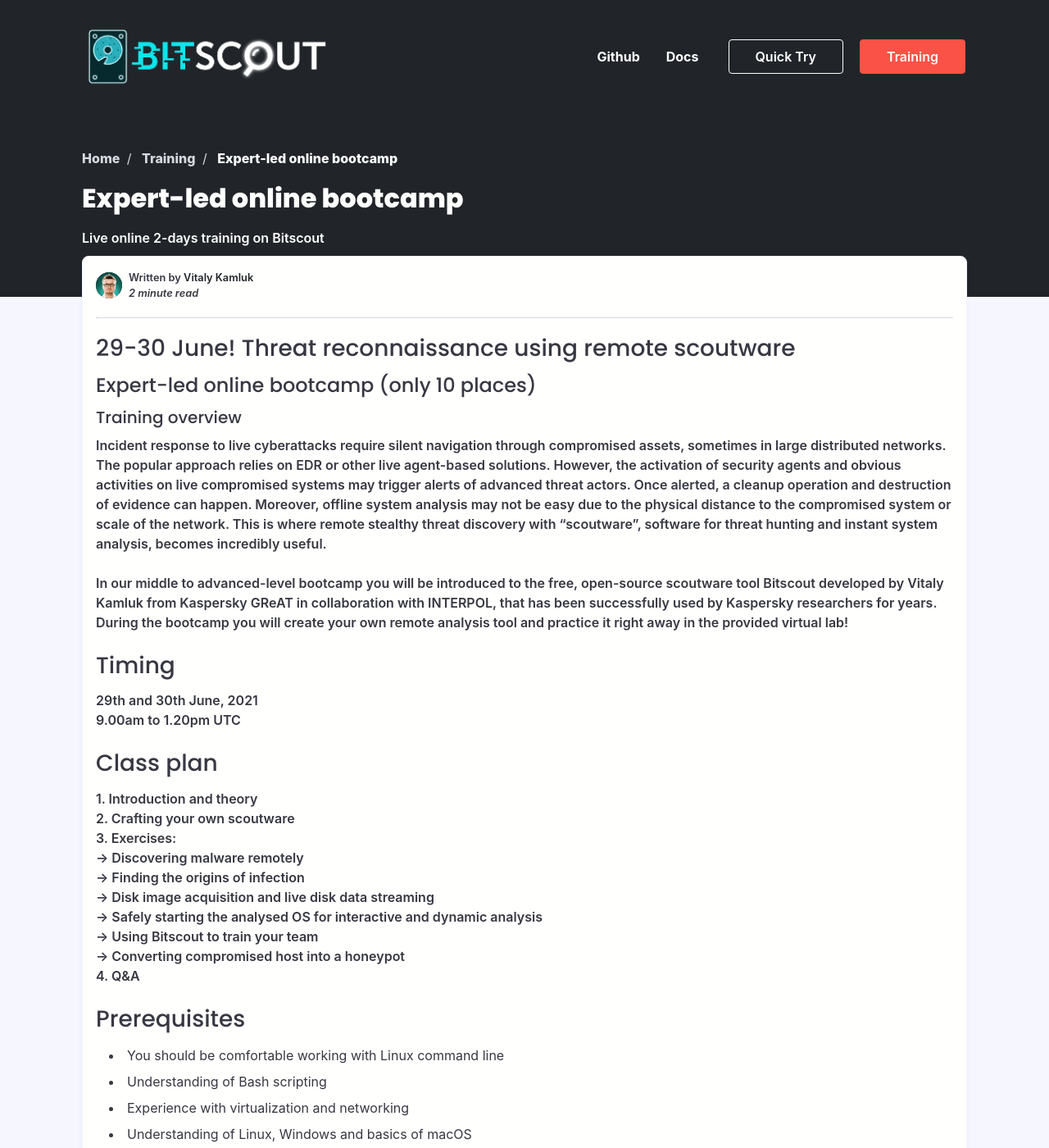
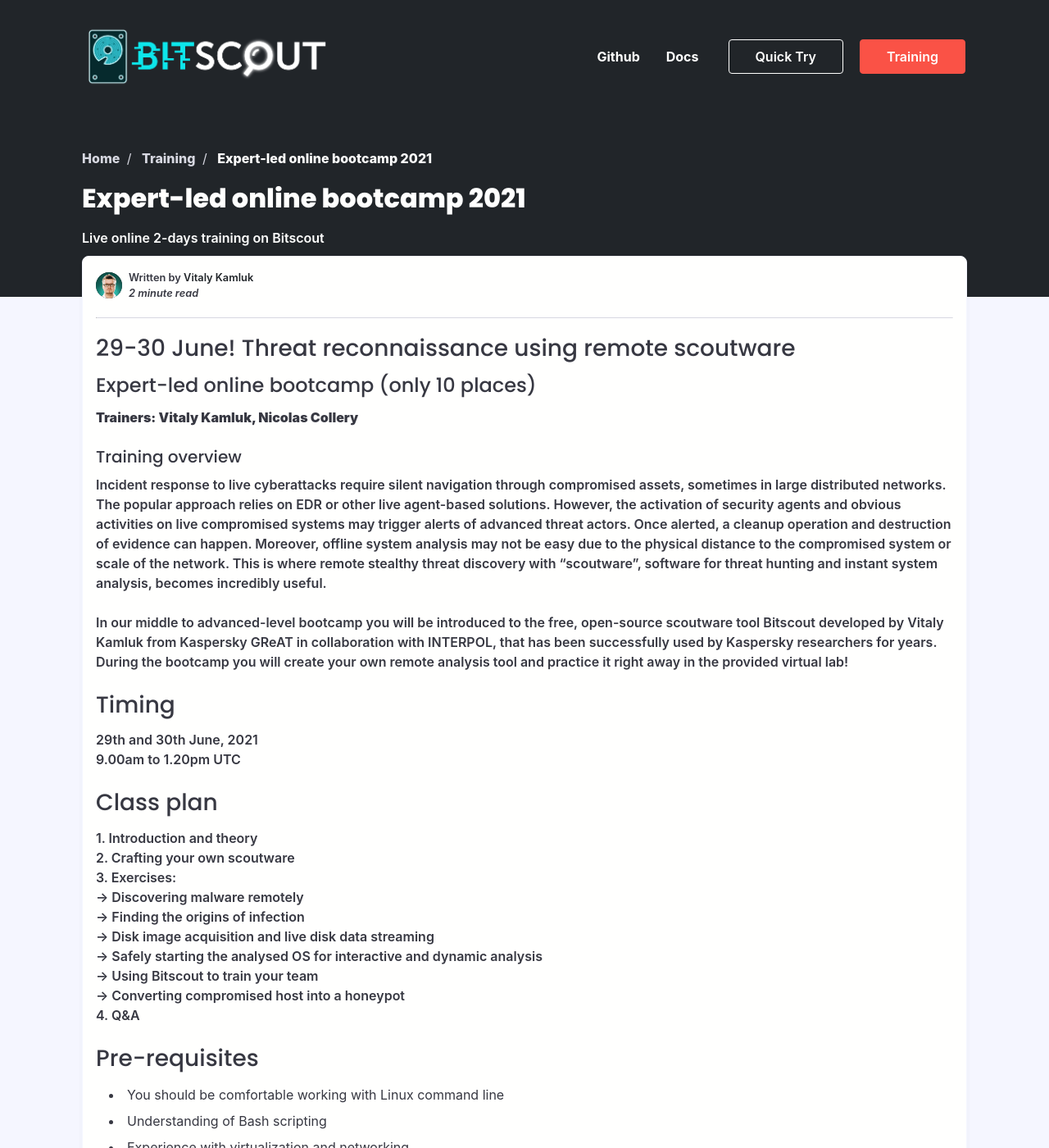
Before and after one commit to bitscout-forensics/bitscout-forensics.github.io, a Jekyll site: the page built from _posts/training/2021-05-19-bootcamp.md, in a window 1280 px wide and 1400 px high. Shown: the whole window at 82% size. Built offline with Jekyll 4.4.1, drawn with Linux system fonts in a browser that asks for light colours; nearby versions of some CDN libraries; some web fonts are replaced.

Commit message:
Added trainers by name

```diff
--- a/_posts/training/2021-05-19-bootcamp.md
+++ b/_posts/training/2021-05-19-bootcamp.md
@@ -1,6 +1,6 @@
 ---
 layout: post
-title: Expert-led online bootcamp
+title: Expert-led online bootcamp 2021
 date: 2021-05-19
 category: training
 author: vitaly
@@ -11,6 +11,8 @@
 
 ### 29-30 June! Threat reconnaissance using remote scoutware  ###
 #### Expert-led online bootcamp (only 10 places) ####
+
+**Trainers: Vitaly Kamluk, Nicolas Collery**
 
 ##### Training overview #####
 Incident response to live cyberattacks require silent navigation through compromised assets, sometimes in large distributed networks. The popular approach relies on EDR or other live agent-based solutions. However, the activation of security agents and obvious activities on live compromised systems may trigger alerts of advanced threat actors. Once alerted, a cleanup operation and destruction of evidence can happen. Moreover, offline system analysis may not be easy due to the physical distance to the compromised system or scale of the network. This is where remote stealthy threat discovery with “scoutware", software for threat hunting and instant system analysis, becomes incredibly useful.
@@ -33,7 +35,7 @@
   -> Converting compromised host into a honeypot
 4\. Q&A
 
-### Prerequisites ###
+### Pre-requisites ###
 * You should be comfortable working with Linux command line
 * Understanding of Bash scripting
 * Experience with virtualization and networking
```
Also changed, not shown: _posts/training/2021-09-17-sas2021.md (+2 -0 lines).
